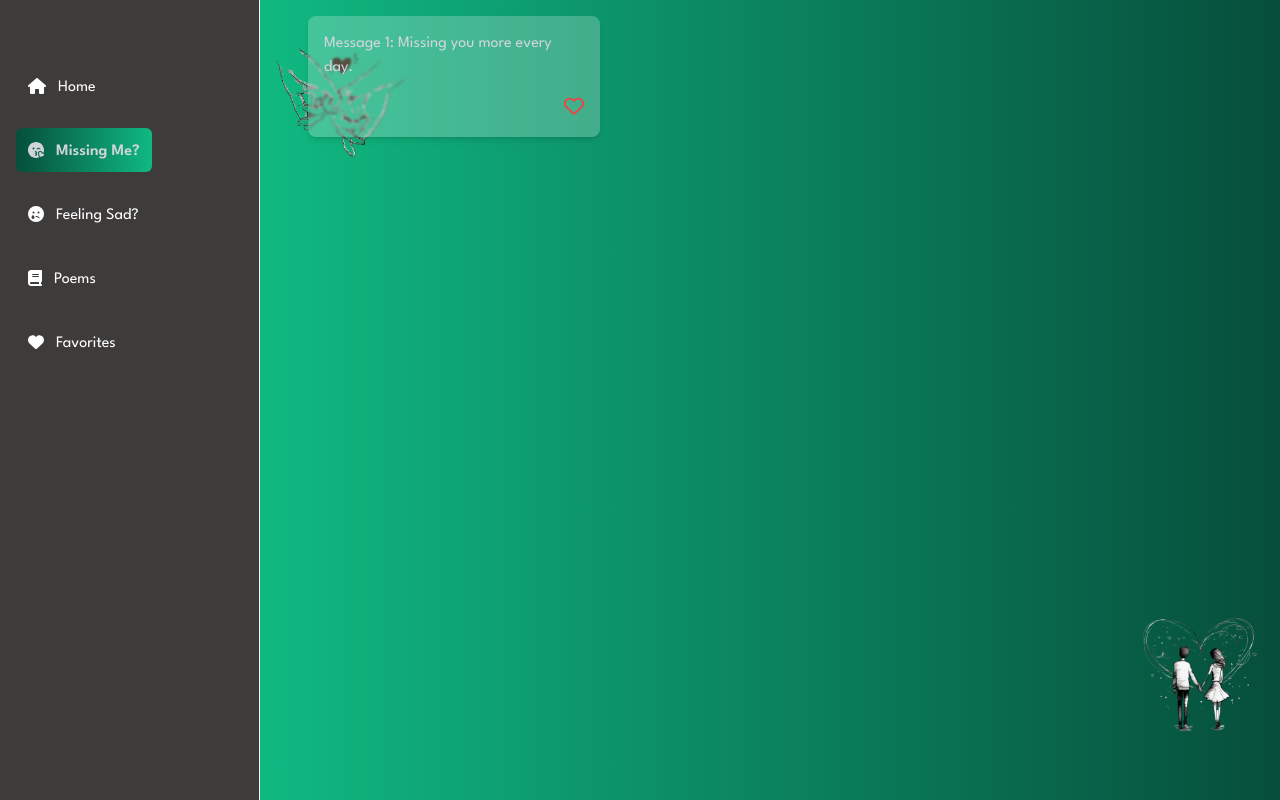
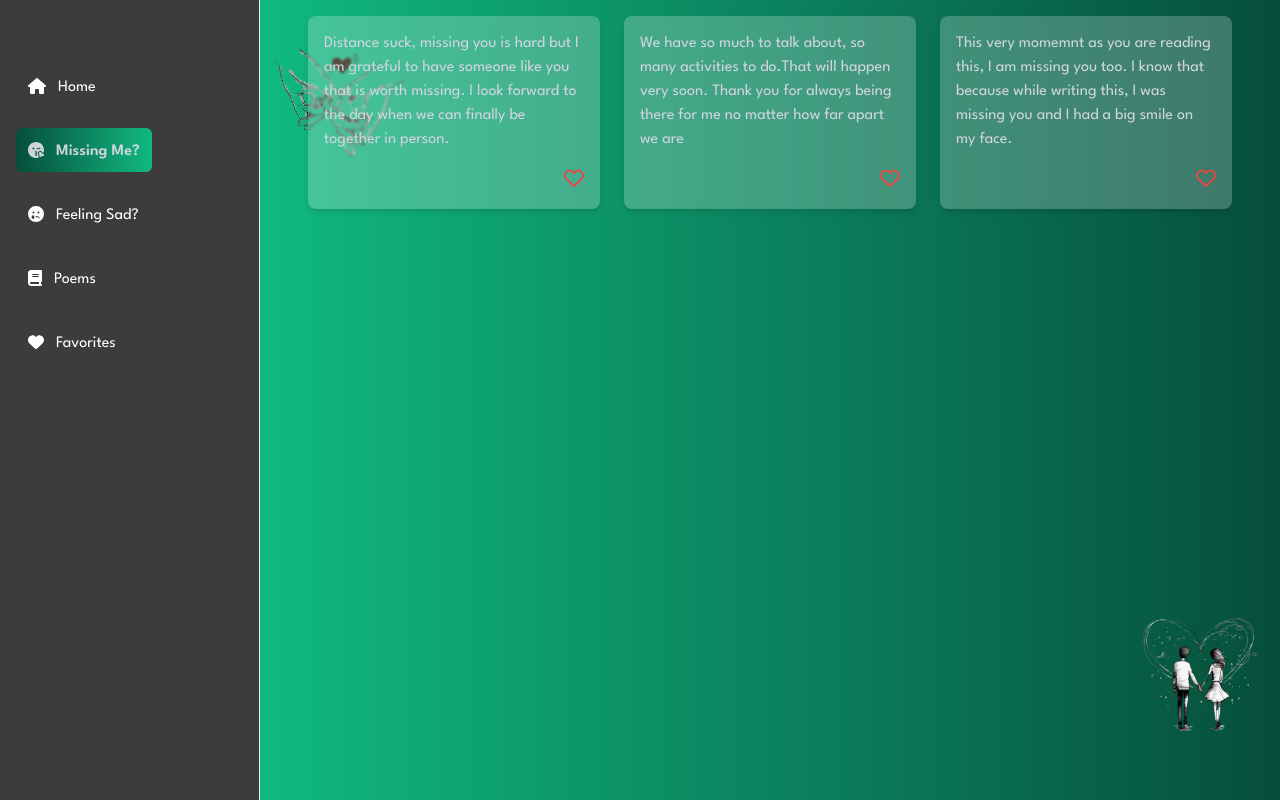
Before and after one commit to ike-nanino/nathia, a Next.js app: page /miss-me in a window 1280 px wide. Built offline with nearby package versions, Linux system fonts and the light colour scheme.

Commit message:
messages added

```diff
--- a/app/miss-me/page.tsx
+++ b/app/miss-me/page.tsx
@@ -8,7 +8,9 @@ import MobileNav from "@/components/MobileNav";
 import Image from "next/image";
 
 const messages = [
-  "Message 1: Missing you more every day.",
+  "Distance suck, missing you is hard but I am grateful to have someone like you that is worth missing. I look forward to the day when we can finally be together in person.",
+  "We have so much to talk about, so many activities to do.That will happen very soon. Thank you for always being there for me no matter how far apart we are",
+  "This very momemnt as you are reading this, I am missing you too. I know that because while writing this, I was missing you and I had a big smile on my face.",
 ];
 
 const MissMePage = () => {
--- a/app/sad/page.tsx
+++ b/app/sad/page.tsx
@@ -9,8 +9,7 @@ import MobileNav from "@/components/MobileNav";
 
 
 const messages = [
-  " Missing you more every day.",
-  " Missing you more every day.",
+  " I am not really good at being vocal about my feelings so I do not say this enough. You are the reason I am still here. You were there on the worst days and you kept me going. So when you are feeling sad about life or anything? Know that you are the reaon why I smile. I hope that makes you happy.",
 ];
 
 const Sad = () => {
```
